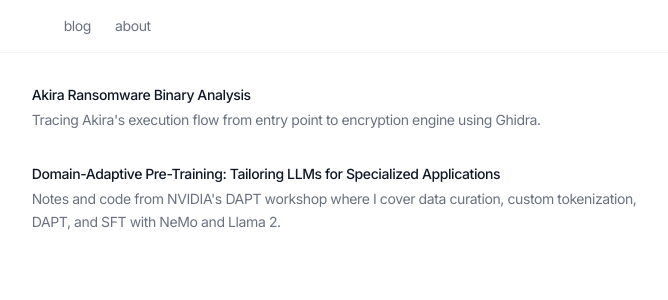
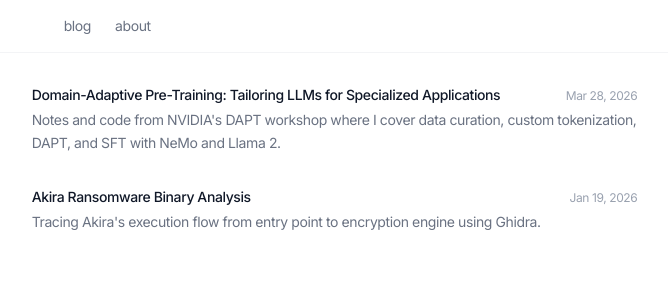
Before and after one commit to dsuyu1/blog, a Next.js app: page / in a window 1280 px wide. Shown: the top 300 px of the page, without its empty margins (298-966 px from the left). Built offline with nearby package versions, Linux system fonts and the light colour scheme.

Commit message:
added chronological ordering to array of blog posts

```diff
--- a/app/page.tsx
+++ b/app/page.tsx
@@ -2,25 +2,34 @@ import Link from 'next/link';
 
 const posts = [
   {
+    title: 'Domain-Adaptive Pre-Training: Tailoring LLMs for Specialized Applications',
+    href: '/n/4',
+    preview: 'Notes and code from NVIDIA\'s DAPT workshop where I cover data curation, custom tokenization, DAPT, and SFT with NeMo and Llama 2.',
+    date: 'Mar 28, 2026',
+  },
+  {
     title: 'Akira Ransomware Binary Analysis',
     href: '/n/5',
     preview: 'Tracing Akira\'s execution flow from entry point to encryption engine using Ghidra.',
-  },
-  {
-    title: 'Domain-Adaptive Pre-Training: Tailoring LLMs for Specialized Applications',
-    href: '/n/4',
-    preview: 'Notes and code from NVIDIA\'s DAPT workshop where I cover data curation, custom tokenization, DAPT, and SFT with NeMo and Llama 2.',
+    date: 'Jan 19, 2026',
   },
 ];
+
+const sorted = [...posts].sort(
+  (a, b) => new Date(b.date).getTime() - new Date(a.date).getTime()
+);
 
 export default function Home() {
   return (
     <div className="space-y-8">
-      {posts.map((post) => (
+      {sorted.map((post) => (
         <Link key={post.href} href={post.href} className="block group space-y-1">
-          <p className="text-sm font-medium group-hover:text-blue-500 transition-colors">
-            {post.title}
-          </p>
+          <div className="flex items-baseline justify-between gap-4">
+            <p className="text-sm font-medium group-hover:text-blue-500 transition-colors">
+              {post.title}
+            </p>
+            <p className="text-xs text-gray-400 dark:text-gray-500 shrink-0">{post.date}</p>
+          </div>
           <p className="text-sm text-gray-500 dark:text-gray-400 leading-relaxed">
             {post.preview}
           </p>
```
